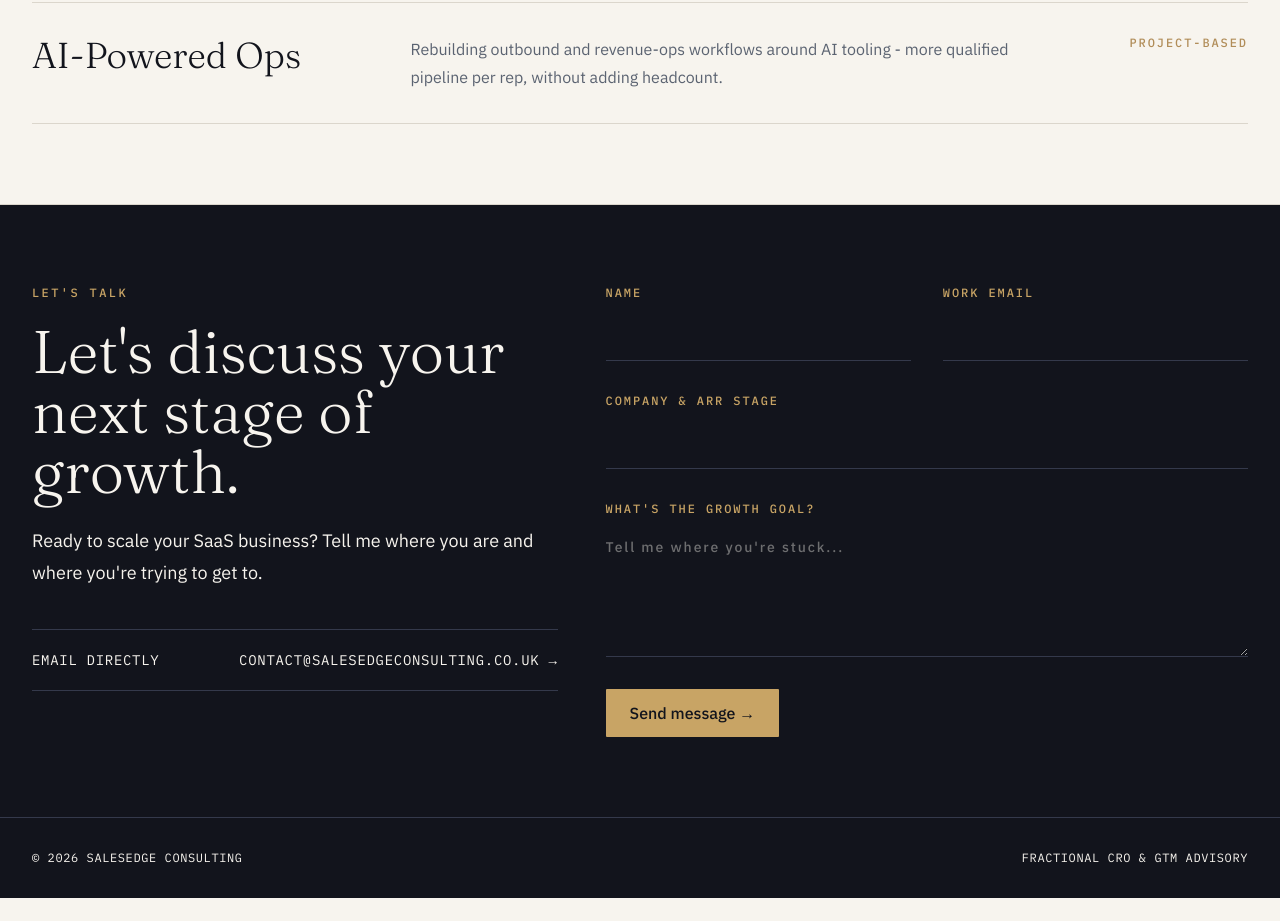
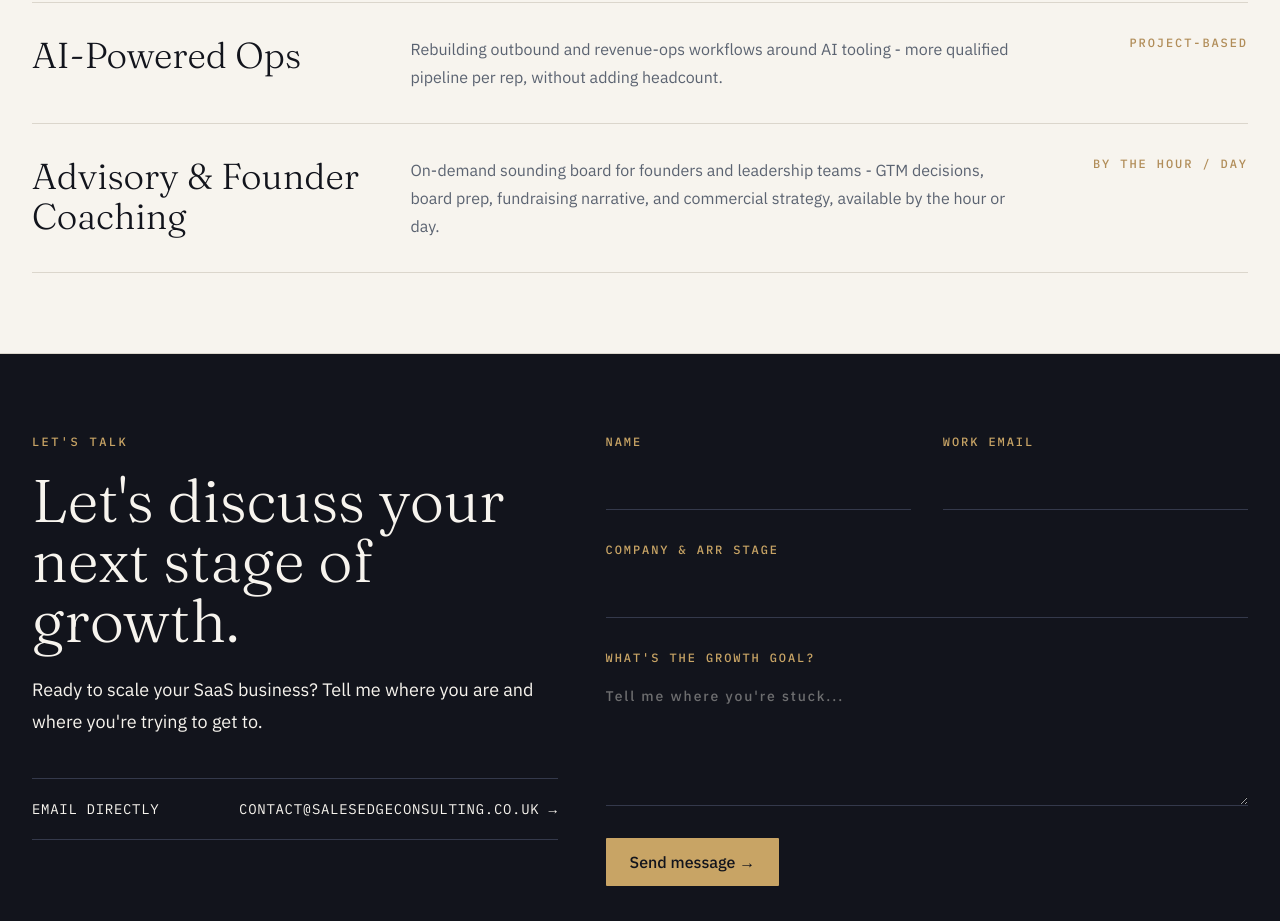
Before and after one commit to petelipton-salesedge/salesedge-consulting-ltd, a React (Vite) app: page / in a window 1280 px wide. Shown: the part 4060-4981 px from the top of the page. Before the commit the page ends 4958 px from the top, so only its background shows below. Built offline with nearby package versions, Linux system fonts and the light colour scheme.

Commit message:
Changes
Co-authored-by: petelipton-salesedge <243401023+petelipton-salesedge@users.noreply.github.com>

```diff
--- a/src/pages/Index.tsx
+++ b/src/pages/Index.tsx
@@ -87,6 +87,12 @@ const services = [
     description:
       "Rebuilding outbound and revenue-ops workflows around AI tooling - more qualified pipeline per rep, without adding headcount.",
     format: "PROJECT-BASED",
+  },
+  {
+    title: "Advisory & Founder Coaching",
+    description:
+      "On-demand sounding board for founders and leadership teams - GTM decisions, board prep, fundraising narrative, and commercial strategy, available by the hour or day.",
+    format: "BY THE HOUR / DAY",
   },
 ];
 
```
